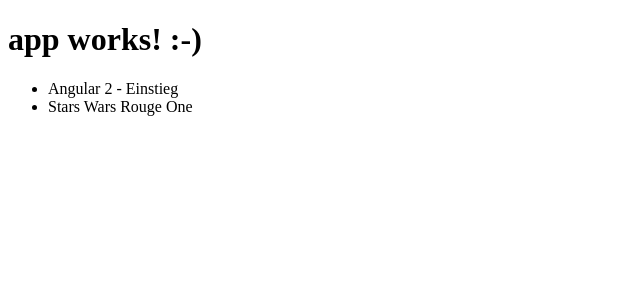
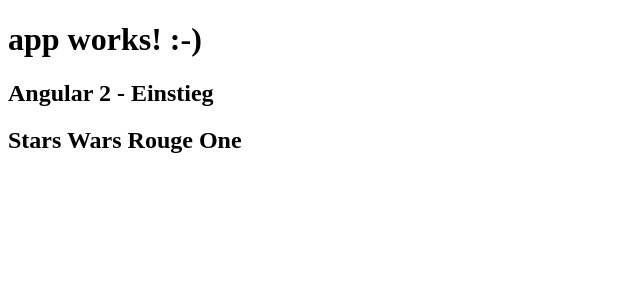
Before and after one commit to angular-buch/angular2-workshop-netdc16, an Angular app in the folder book-rating/: page / in a window 1280 px wide. Shown: the top 300 px of the page, without its empty margins (0-640 px from the left). Built offline with nearby package versions, Linux system fonts and the light colour scheme.

Commit message:
refactoring to components

```diff
--- a/book-rating/src/app/app.component.html
+++ b/book-rating/src/app/app.component.html
@@ -2,6 +2,4 @@
   {{title}}
 </h1>
 
-<ul>
-  <li *ngFor="let book of books">{{ book }}</li>
-</ul>
+<app-dashboard></app-dashboard>
--- a/book-rating/src/app/app.component.ts
+++ b/book-rating/src/app/app.component.ts
@@ -7,5 +7,4 @@
 })
 export class AppComponent {
   title = 'app works! :-)';
-  books = ['Angular 2  - Einstieg', 'Stars Wars Rouge One'];
 }
--- a/book-rating/src/app/app.module.ts
+++ b/book-rating/src/app/app.module.ts
@@ -4,10 +4,14 @@
 import { HttpModule } from '@angular/http';
 
 import { AppComponent } from './app.component';
+import { DashboardComponent } from './dashboard/dashboard.component';
+import { BookComponent } from './book/book.component';
 
 @NgModule({
   declarations: [
-    AppComponent
+    AppComponent,
+    DashboardComponent,
+    BookComponent
   ],
   imports: [
     BrowserModule,
--- /dev/null
+++ b/book-rating/src/app/book/book.component.html
@@ -0,0 +1 @@
+<h2>{{ book }}</h2>
--- /dev/null
+++ b/book-rating/src/app/book/book.component.ts
@@ -0,0 +1,17 @@
+import { Component, OnInit, Input } from '@angular/core';
+
+@Component({
+  selector: 'app-book',
+  templateUrl: './book.component.html',
+  styleUrls: ['./book.component.css']
+})
+export class BookComponent implements OnInit {
+
+  @Input() book: string;
+
+  constructor() { }
+
+  ngOnInit() {
+  }
+
+}
--- /dev/null
+++ b/book-rating/src/app/dashboard/dashboard.component.html
@@ -0,0 +1,3 @@
+<app-book [book]="b"
+          *ngFor="let b of books">
+</app-book>
--- /dev/null
+++ b/book-rating/src/app/dashboard/dashboard.component.ts
@@ -0,0 +1,17 @@
+import { Component, OnInit } from '@angular/core';
+
+@Component({
+  selector: 'app-dashboard',
+  templateUrl: './dashboard.component.html',
+  styleUrls: ['./dashboard.component.css']
+})
+export class DashboardComponent implements OnInit {
+
+  books = ['Angular 2  - Einstieg', 'Stars Wars Rouge One'];
+
+  constructor() { }
+
+  ngOnInit() {
+  }
+
+}
```
Also changed, not shown: book-rating/src/app/book/book.component.css (added), book-rating/src/app/dashboard/dashboard.component.css (added), 2 other files (tests, documents, lock files or other folders).
